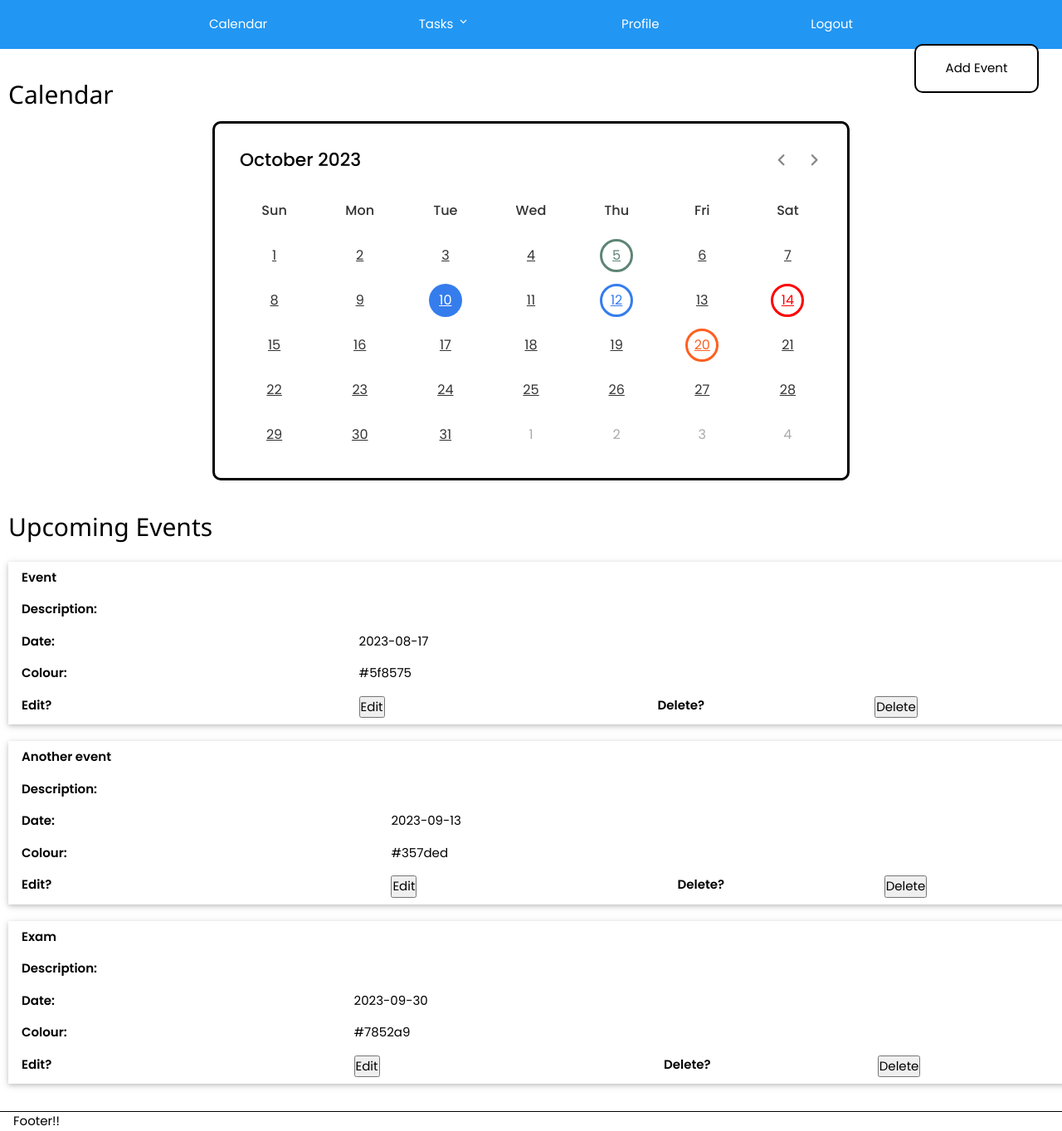
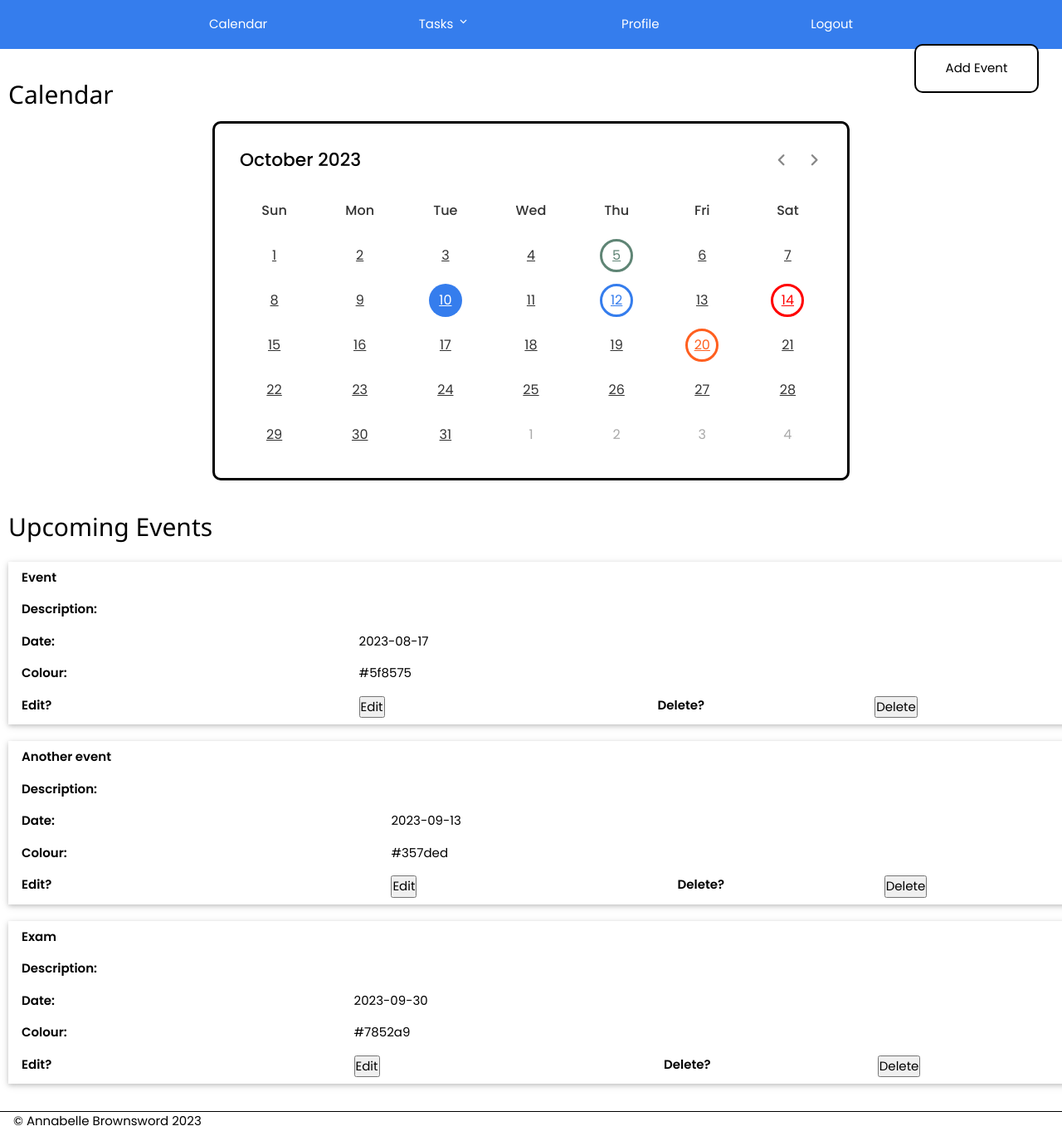
Before and after one commit to Anna19531/Flask-app, a Flask app: page /calendar in a window 1280 px wide. Shown: the whole page at 83% size. Run offline with Flask 3, Linux system fonts and the light colour scheme; a user stored in the database is signed in; data comes from the database, SQL or seed files in the repository.

Commit message:
Fixed footer

```diff
--- a/app/templates/layout.html
+++ b/app/templates/layout.html
@@ -15,7 +15,7 @@
 
 <header>
     <div>
-        <nav class="navbar w3-bar w3-blue">
+        <nav class="navbar w3-bar">
             {% if current_user.is_authenticated %}
             <!-- <div class="navbar_links"> -->
                 <a href="/calendar" class = "w3-bar-item w3-btn w3-mobile">Calendar</a>
@@ -41,6 +41,6 @@
         {% block content %}{% endblock %}
     </div>
     <br>
-    <footer class = "w3-container"> Footer!!</footer>
+    <footer class = "w3-container"> © Annabelle Brownsword 2023</footer>
 </body>
 </html>
```
